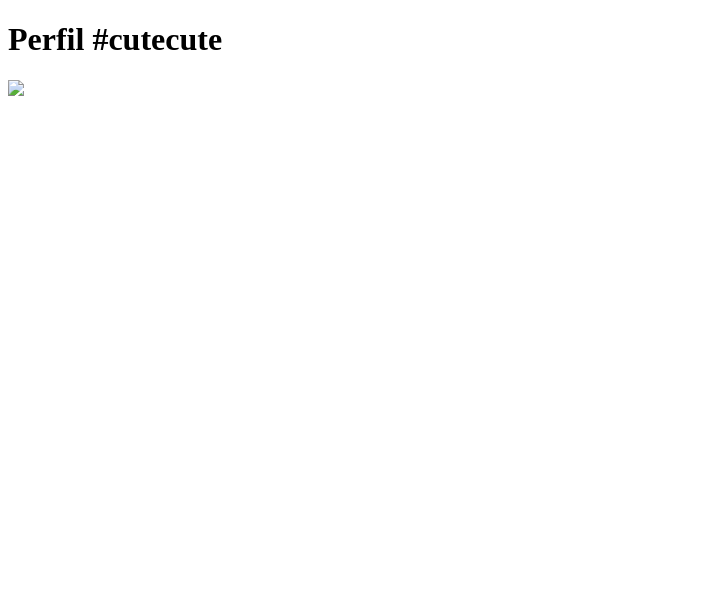
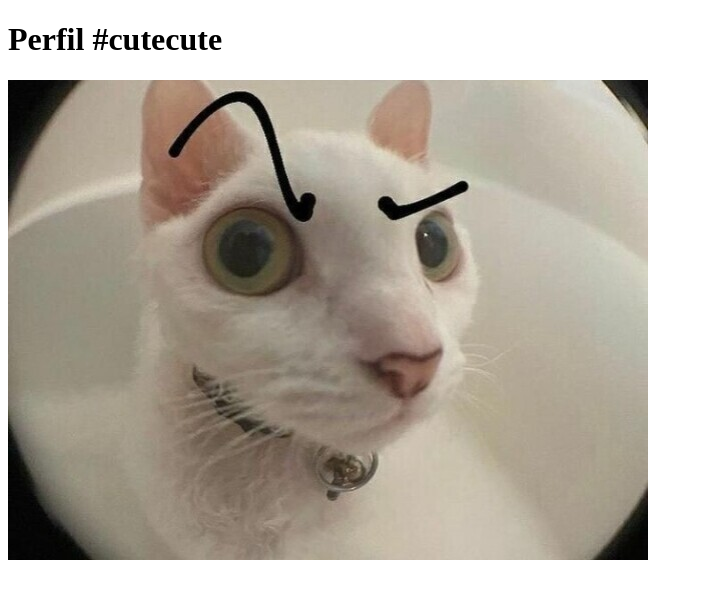
Before and after one commit to nathaliadt/gatodogit, a plain HTML site: page index.html in a window 1280 px wide. Shown: the whole page, without its empty margins (0-703 px from the left). Drawn offline with Linux system fonts and the light colour scheme.

Commit message:
inserindo a imagem do gatinho

```diff
--- a/index.html
+++ b/index.html
@@ -6,6 +6,6 @@
     </head>
     <body>
         <h1>Perfil #cutecute</h1>
-        <img src="images/gato.jpg" />
+        <img src="imagens/gato.jpg" />
     </body>
 </html>
```
